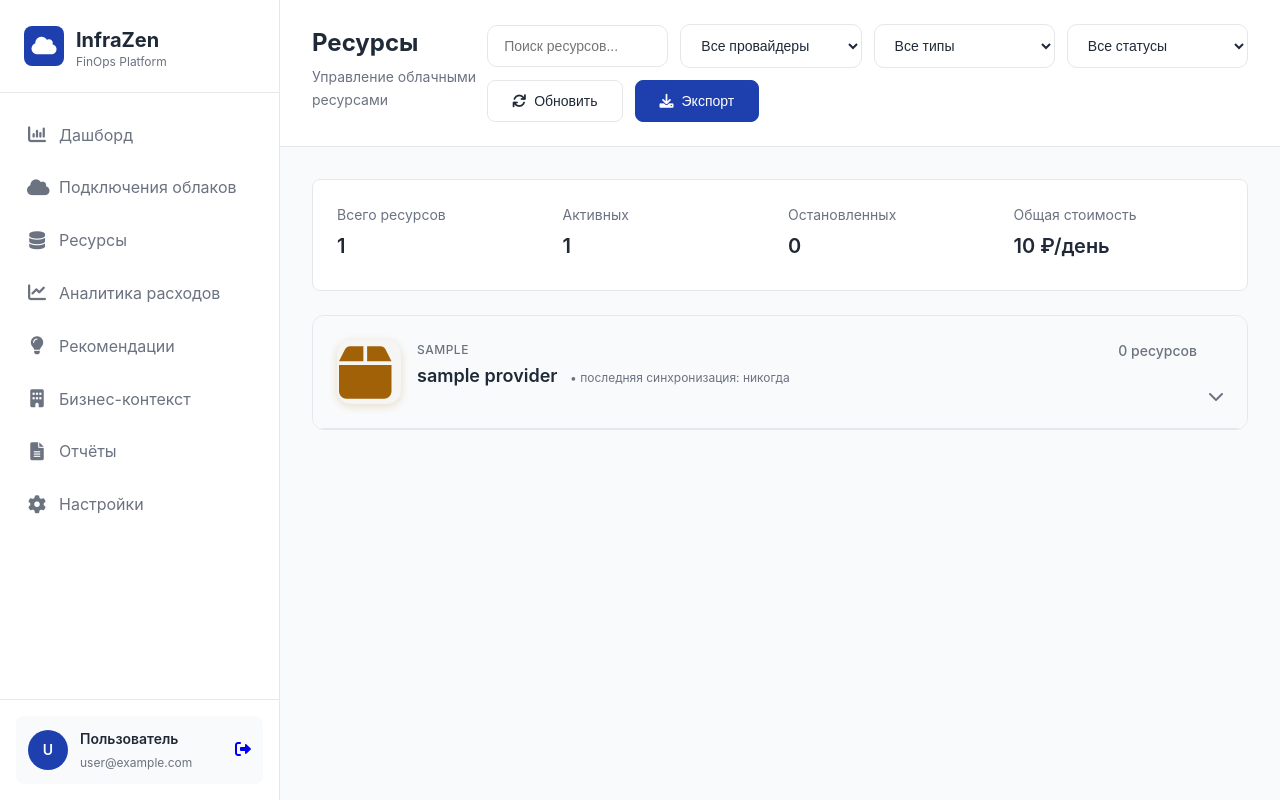
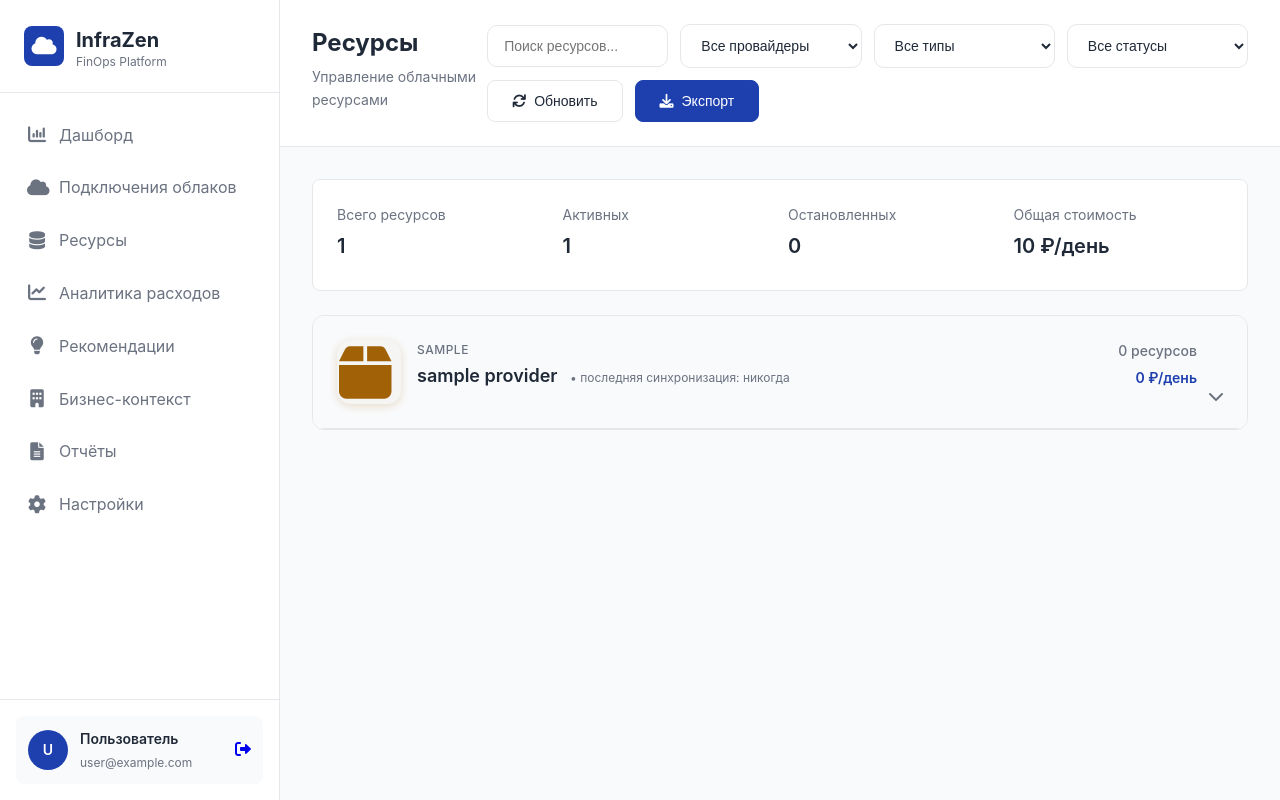
Before and after one commit to colaisr/infrazen, a Flask app: template app/templates/resources.html in a window 1280 px wide. Run offline with Flask 3, Linux system fonts and the light colour scheme; tables that the repository leaves empty hold one stand-in row (values such as "Sample post"); the template is opened without the code that fills it: values that come from a table or form of the project are taken from there, most other values are stand-ins (such as "Sample title", 1, 10 or a date in 2020).

Commit message:
Add daily cost to provider group headers
- Added daily cost display to each provider group header
- Shows format: 'X ресурсов' and 'Y.YY ₽/день'
- Updated provider-stats to use flex-direction: column for vertical layout
- Added provider-daily-cost CSS class with blue color and bold font
- Provider 1: 60.73 ₽/день, Provider 2: 31.73 ₽/день
- Consistent with daily cost baseline strategy across the platform

```diff
--- a/app/templates/resources.html
+++ b/app/templates/resources.html
@@ -95,6 +95,7 @@
                 </div>
                 <div class="provider-stats">
                     <span class="provider-resource-count">{{ resources_by_provider.get(provider.id, [])|length }} ресурсов</span>
+                    <span class="provider-daily-cost">{{ resources_by_provider.get(provider.id, [])|sum(attribute='daily_cost')|round(2) }} ₽/день</span>
                 </div>
             </div>
             <div class="provider-actions">
@@ -482,14 +483,21 @@
 
 .provider-stats {
     display: flex;
-    align-items: center;
-    gap: 1rem;
+    flex-direction: column;
+    align-items: flex-end;
+    gap: 0.25rem;
 }
 
 .provider-resource-count {
     font-size: 0.875rem;
     color: var(--text-secondary);
     font-weight: 500;
+}
+
+.provider-daily-cost {
+    font-size: 0.875rem;
+    color: var(--primary-blue);
+    font-weight: 600;
 }
 
 .provider-actions {
```
